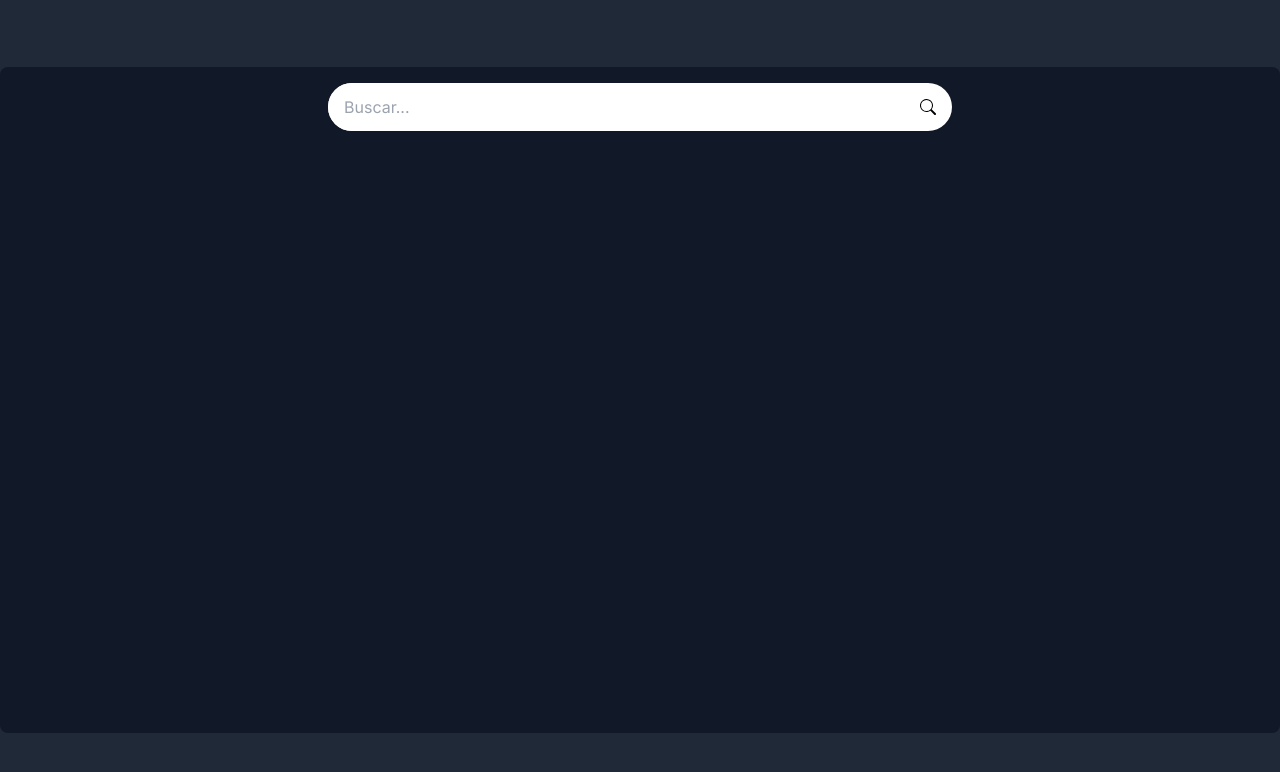
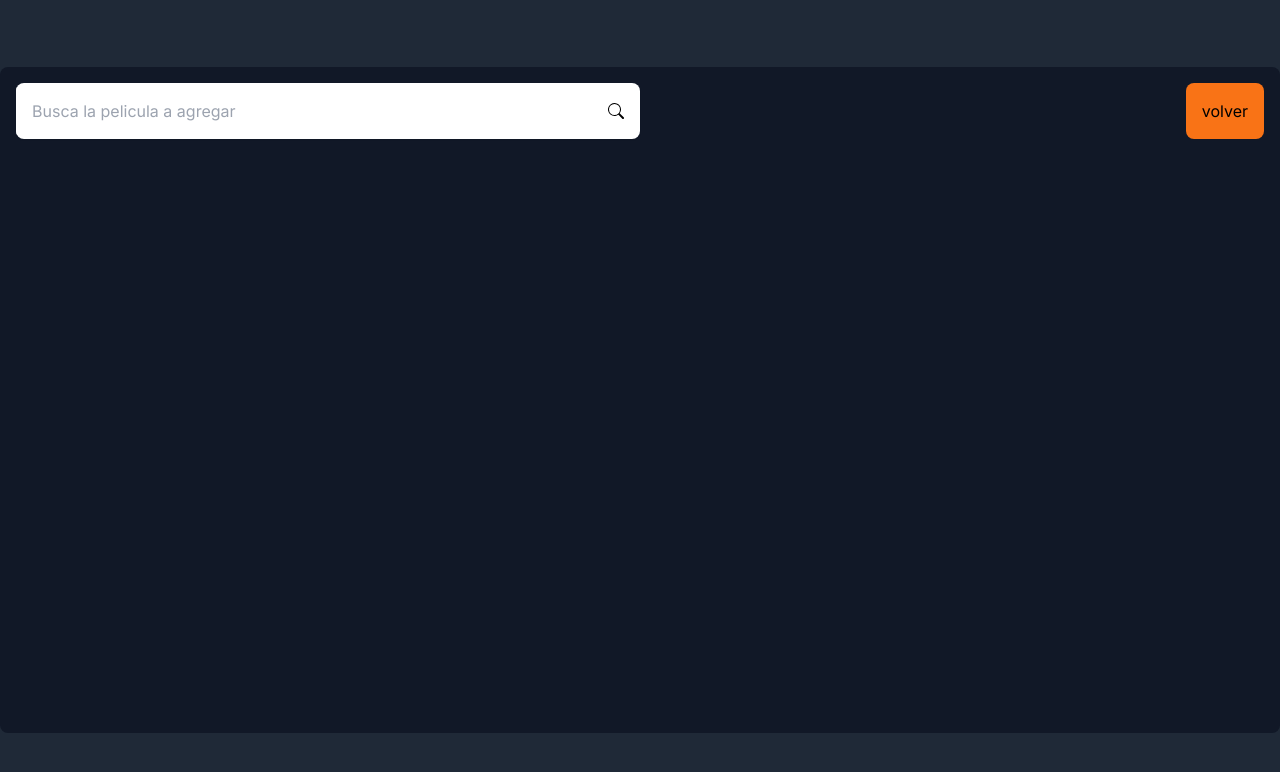
Before and after one commit to EmanuelRigo/MovieList-NextJS-TS, a Next.js app: page /add-movie in a window 1280 px wide. Shown: the top 772 px of the page. Built offline with nearby package versions, Linux system fonts and the light colour scheme.

Commit message:
mejorando maquetado

```diff
--- a/src/app/(user)/page.tsx
+++ b/src/app/(user)/page.tsx
@@ -6,9 +6,12 @@ import { SearchBar } from "@/components/ui/SearchBar";
 const page = () => {
   return (
     <div className="h-screen w-screen flex items-center">
-      <div className="container rounded-lg bg-gray-900 mx-auto grid lg:grid-cols-3 gap3 h-full lg:h-5/6 overflow-auto">
+      <div
+        className="container rounded-lg bg-gray-900 mx-auto grid lg:grid-cols-3 gap3 h-full lg:h-5/6 overflow-auto"
+        style={{ gridTemplateColumns: "1fr 1fr 25rem" }}
+      >
         <div className="h-full flex flex-col justify-between p-4 mb-8 lg:mb-auto">
-          <div>
+          <div className="">
             <MainNavbar />
             <CardMovie></CardMovie>
           </div>
@@ -16,10 +19,10 @@ const page = () => {
           <FooterMainMenu />
           <SearchBar></SearchBar>
         </div>
-        <div className="hidden lg:block h-full">
+        <div className="hidden lg:block h-full ">
           <MovieList></MovieList>
         </div>
-        <div className="hidden lg:block h-full">
+        <div className="hidden lg:block h-full ">
           <CardMovieViewer />
         </div>
       </div>
--- a/src/components/add-movie/AddMovie.tsx
+++ b/src/components/add-movie/AddMovie.tsx
@@ -44,13 +44,14 @@ export const AddMovie = () => {
   return (
     <div className="h-screen w-screen flex items-center">
       <div className="container rounded-lg bg-gray-900 p-4 mx-auto h-full lg:h-5/6 flex flex-col items-start lg:items-center justify-center">
+        <div className="flex justify-between align-center w-full pb-6">
           <form
             onSubmit={handleSubmit}
-          className="flex w-4/5 lg:w-2/4 mb-4 bg-white items-center rounded-full overflow-hidden shadow-sm"
+            className="flex w-4/5 lg:w-2/4 bg-white items-center rounded-lg overflow-hidden shadow-sm"
           >
             <input
               type="text"
-            placeholder="Buscar..."
+              placeholder="Busca la pelicula a agregar"
               className="w-full py-3 px-4 focus:outline-none"
               value={busqueda}
               onChange={handleInputChange}
@@ -59,6 +60,10 @@ export const AddMovie = () => {
               <BsSearch />
             </button>
           </form>
+          <Link className="p-4 bg-orange-500 rounded-lg" href="/">
+            volver
+          </Link>
+        </div>
         <div
           className="relative flex-grow w-full
         overflow-auto scrollbar-hidden "
--- a/src/components/list/CardRow.tsx
+++ b/src/components/list/CardRow.tsx
@@ -2,8 +2,8 @@ import Link from "next/link";
 
 export const CardRow = () => {
   return (
-    <div className="bg-gray-700 mb-4 p-5 rounded-lg outline outline-none hover:outline-offset-3 hover:outline-orange-500 hover:cursor-pointer">
-      <Link className="text-2xl text-white" href={`/movie/${5}`}>
+    <div className="bg-gray-700 mb-3 p-4 rounded-lg outline outline-none hover:outline-offset-3 hover:outline-orange-500 hover:cursor-pointer">
+      <Link className="text-xl text-white" href={`/movie/${5}`}>
         movie
       </Link>
     </div>
--- a/src/components/movie-viewer/CardMovieViewer.tsx
+++ b/src/components/movie-viewer/CardMovieViewer.tsx
@@ -3,7 +3,7 @@ import React from "react";
 
 const CardMovieViewer = () => {
   return (
-    <div className="p-4 h-full">
+    <div className="p-4 h-full ">
       <div className="flex flex-col p-4 h-full bg-gray-800 rounded-lg">
         <div className=" h-full bg-black rounded-lg bg-opacity-50">
           <div className="h-4/6 relative">
```
Lines whose indentation alone changed are shown as unchanged.
